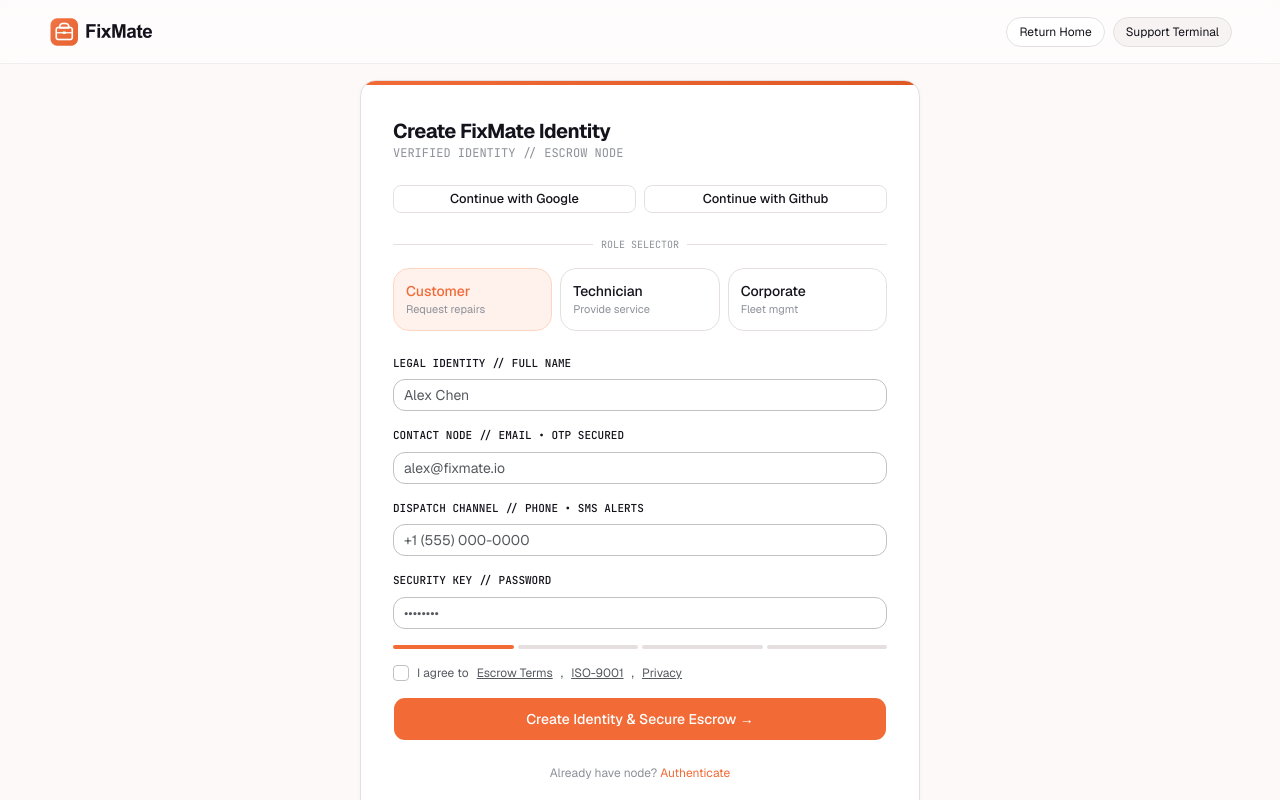
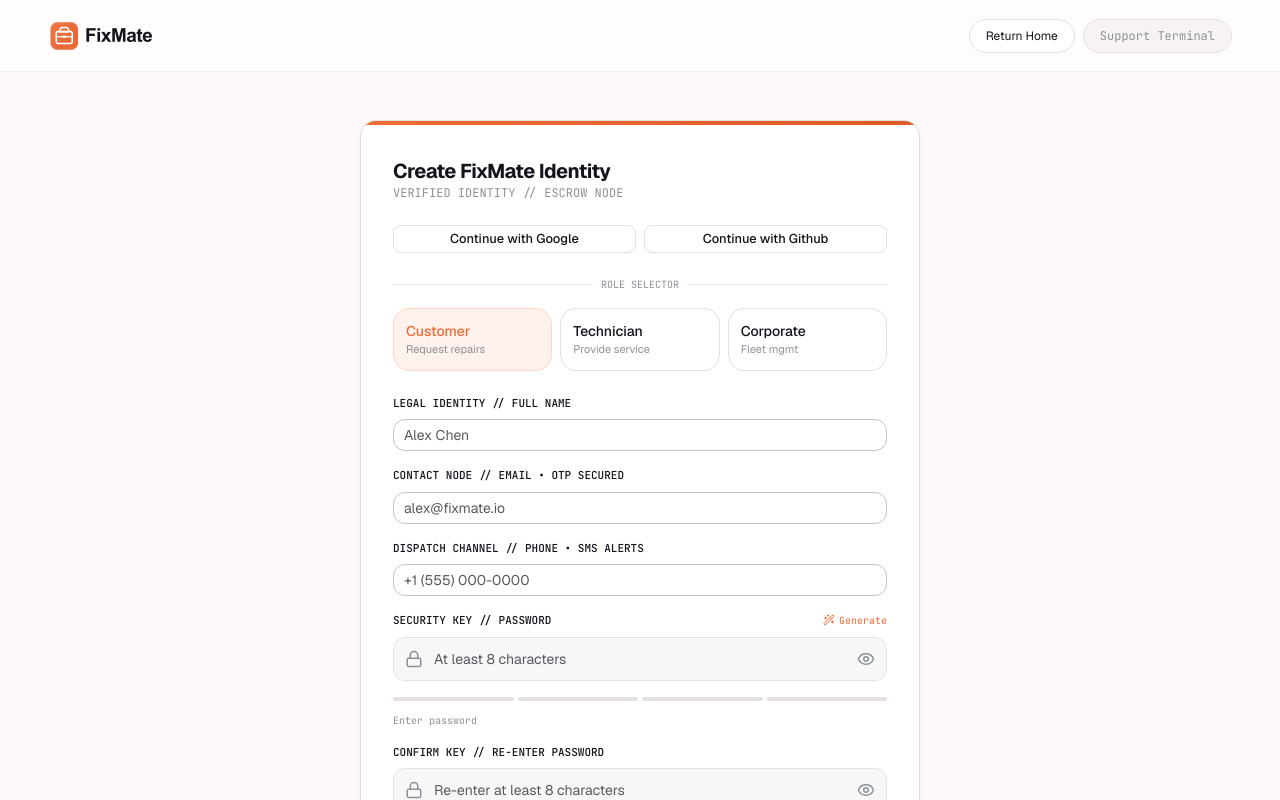
Before and after one commit to faaiisal/fixmate, a Next.js app: page /sign-up in a window 1280 px wide. Shown: the top 800 px of the page. Built offline with nearby package versions, Linux system fonts and the light colour scheme.

Commit message:
update once sign in and sign up page toggle

```diff
--- a/src/app/(auth)/layout.tsx
+++ b/src/app/(auth)/layout.tsx
@@ -1,16 +1,18 @@
 import Link from "next/link";
 import Image from "next/image";
-import { Footer } from "react-day-picker";
+import { Footer } from "@/components/shared/footer";
+
 export default function AuthLayout({ children }: { children: React.ReactNode }) {
   return (
     <div className="min-h-screen bg-[#FCF9F8] relative overflow-hidden flex flex-col">
-      {/* Ambient */}
+      {/* Ambient glows - same as all pages */}
       <div className="absolute inset-0 -z-10">
         <div className="absolute top-0 left-1/2 -translate-x-1/2 w-[800px] h-[600px] bg-[#F26A36]/5 rounded-full blur-[120px]" />
         <div className="absolute inset-0 opacity-[0.03]" style={{ backgroundImage: `radial-gradient(circle, #14121B 1px, transparent 1px)`, backgroundSize: `20px 20px` }} />
       </div>
-      <header className="h-16 flex items-center justify-between px-6 lg:px-12 border-b border-[#E5E0DF]/50 bg-white/50 backdrop-blur">
-        <div className="flex items-center gap-2">
+
+      {/* Header - same logo 120px as public navbar */}
+      <header className="h-[72px] flex items-center justify-between px-6 lg:px-12 border-b border-[#E5E0DF]/50 bg-white/50 backdrop-blur sticky top-0 z-30">
         <Link href="/" className="flex items-center gap-2 shrink-0 group" aria-label="FixMate Home">
           <Image
             src="/fixmate-logo.png"
@@ -21,14 +23,19 @@ export default function AuthLayout({ children }: { children: React.ReactNode })
             priority
           />
         </Link>
-        </div>
         <div className="flex items-center gap-2 text-xs">
-          <Link href="/" className="px-3 py-1.5 rounded-full border border-[#E5E0DF] bg-white">Return Home</Link>
-          <span className="px-3 py-1.5 rounded-full bg-[#F6F3F2] border border-[#E5E0DF]">Support Terminal</span>
+          <Link href="/" className="px-4 py-2 rounded-full border border-[#E5E0DF] bg-white hover:bg-[#F6F3F2] transition-colors">
+            Return Home
+          </Link>
+          <span className="px-4 py-2 rounded-full bg-[#F6F3F2] border border-[#E5E0DF] text-[#8C9098] font-mono">Support Terminal</span>
         </div>
       </header>
-      <main className="flex-1 flex items-center justify-center p-4">{children}</main>
-      <Footer/>
+
+      {/* Main content */}
+      <main className="flex-1 flex items-center justify-center p-4 py-12">{children}</main>
+
+      {/* Footer - same as all pages (marketing layout footer) */}
+      <Footer />
     </div>
   );
 }
--- a/src/app/(auth)/sign-in/page.tsx
+++ b/src/app/(auth)/sign-in/page.tsx
@@ -5,6 +5,7 @@ import { zodResolver } from "@hookform/resolvers/zod";
 import { signInSchema, SignInInput } from "@/lib/validations/auth.schema";
 import { Button } from "@/components/ui/button";
 import { Input } from "@/components/ui/input";
+import { PasswordInput } from "@/components/ui/password-input";
 import { CardContainer } from "@/components/ui/card-container";
 import { Form, FormControl, FormField, FormItem, FormLabel, FormMessage } from "@/components/ui/form";
 import { Checkbox } from "@/components/ui/checkbox";
@@ -47,7 +48,9 @@ export default function SignInPage() {
             <FormField control={form.control} name="password" render={({ field }) => (
               <FormItem>
                 <FormLabel className="text-[11px] font-mono">ACCESS_KEY // PASSWORD</FormLabel>
-                <FormControl><Input type="password" placeholder="••••••••" {...field} /></FormControl>
+                <FormControl>
+                  <PasswordInput placeholder="At least 8 characters" {...field} />
+                </FormControl>
                 <FormMessage />
               </FormItem>
             )} />
--- a/src/app/(auth)/sign-up/page.tsx
+++ b/src/app/(auth)/sign-up/page.tsx
@@ -1,23 +1,41 @@
 "use client";
 
-import { useForm } from "react-hook-form";
+import { useForm, useWatch } from "react-hook-form";
 import { zodResolver } from "@hookform/resolvers/zod";
 import { signUpSchema } from "@/lib/validations/auth.schema";
 import { Button } from "@/components/ui/button";
 import { Input } from "@/components/ui/input";
+import { PasswordInput } from "@/components/ui/password-input";
 import { CardContainer } from "@/components/ui/card-container";
 import { Form, FormControl, FormField, FormItem, FormLabel, FormMessage } from "@/components/ui/form";
 import { Checkbox } from "@/components/ui/checkbox";
 import Link from "next/link";
 import { useState } from "react";
+import { Wand2 } from "lucide-react";
 
 type FormValues = {
   name: string;
   email: string;
   phone?: string;
   password: string;
+  confirmPassword?: string;
   terms: boolean;
 };
+
+function generateStrongPassword() {
+  const chars = "ABCDEFGHIJKLMNOPQRSTUVWXYZabcdefghijklmnopqrstuvwxyz0123456789!@#$%";
+  let pwd = "";
+  // Ensure at least one letter and one number
+  pwd += "Aa1!";
+  for (let i = 0; i < 8; i++) {
+    pwd += chars.charAt(Math.floor(Math.random() * chars.length));
+  }
+  return pwd
+    .split("")
+    .sort(() => 0.5 - Math.random())
+    .join("")
+    .slice(0, 12);
+}
 
 export default function SignUpPage() {
   const [role, setRole] = useState<"customer" | "technician" | "corporate">("customer");
@@ -25,11 +43,29 @@ export default function SignUpPage() {
   const form = useForm<FormValues>({
     // eslint-disable-next-line @typescript-eslint/no-explicit-any
     resolver: zodResolver(signUpSchema as any) as any,
-    defaultValues: { name: "", email: "", phone: "", password: "", terms: false },
+    defaultValues: { name: "", email: "", phone: "", password: "", confirmPassword: "", terms: false },
   });
+
+  const passwordValue = useWatch({ control: form.control, name: "password" }) || "";
+
+  const getStrength = (pwd: string) => {
+    let score = 0;
+    if (pwd.length >= 8) score++;
+    if (/[A-Z]/.test(pwd)) score++;
+    if (/[0-9]/.test(pwd)) score++;
+    if (/[^A-Za-z0-9]/.test(pwd)) score++;
+    return score; // 0-4
+  };
+  const strength = getStrength(passwordValue as string);
 
   const onSubmit = (data: FormValues) => {
     console.log({ ...data, role });
+  };
+
+  const handleGenerate = () => {
+    const newPwd = generateStrongPassword();
+    form.setValue("password", newPwd, { shouldValidate: true });
+    form.setValue("confirmPassword", newPwd, { shouldValidate: true });
   };
 
   return (
@@ -87,19 +123,47 @@ export default function SignUpPage() {
                 <FormMessage />
               </FormItem>
             )} />
+
+            {/* Password with toggle + generate */}
             <FormField control={form.control} name="password" render={({ field }) => (
               <FormItem>
-                <FormLabel className="text-[11px] font-mono">SECURITY KEY // PASSWORD</FormLabel>
-                <FormControl><Input type="password" placeholder="••••••••" {...field} /></FormControl>
+                <div className="flex items-center justify-between">
+                  <FormLabel className="text-[11px] font-mono">SECURITY KEY // PASSWORD</FormLabel>
+                  <button type="button" onClick={handleGenerate} className="text-[10px] font-mono text-[#F26A36] hover:underline flex items-center gap-1">
+                    <Wand2 className="w-3 h-3" /> Generate
+                  </button>
+                </div>
+                <FormControl>
+                  <PasswordInput placeholder="At least 8 characters" {...field} />
+                </FormControl>
                 <div className="mt-2 grid grid-cols-4 gap-1">
-                  <div className="h-1 rounded-full bg-[#F26A36]" />
-                  <div className="h-1 rounded-full bg-[#E5E0DF]" />
-                  <div className="h-1 rounded-full bg-[#E5E0DF]" />
-                  <div className="h-1 rounded-full bg-[#E5E0DF]" />
+                  <div className={`h-1 rounded-full ${strength >= 1 ? "bg-[#F26A36]" : "bg-[#E5E0DF]"}`} />
+                  <div className={`h-1 rounded-full ${strength >= 2 ? "bg-[#F26A36]" : "bg-[#E5E0DF]"}`} />
+                  <div className={`h-1 rounded-full ${strength >= 3 ? "bg-[#F26A36]" : "bg-[#E5E0DF]"}`} />
+                  <div className={`h-1 rounded-full ${strength >= 4 ? "bg-[#10B981]" : "bg-[#E5E0DF]"}`} />
                 </div>
+                <p className="text-[10px] font-mono text-[#8C9098] mt-1">
+                  {strength === 0 && "Enter password"}
+                  {strength === 1 && "Weak • Add uppercase & number"}
+                  {strength === 2 && "Fair • Add symbol"}
+                  {strength === 3 && "Good • Add special char for strong"}
+                  {strength === 4 && "Strong • 12 chars with symbol"}
+                </p>
                 <FormMessage />
               </FormItem>
             )} />
+
+            {/* Confirm Password with toggle */}
+            <FormField control={form.control} name="confirmPassword" render={({ field }) => (
+              <FormItem>
+                <FormLabel className="text-[11px] font-mono">CONFIRM KEY // RE-ENTER PASSWORD</FormLabel>
+                <FormControl>
+                  <PasswordInput placeholder="Re-enter at least 8 characters" {...field} />
+                </FormControl>
+                <FormMessage />
+              </FormItem>
+            )} />
+
             <FormField control={form.control} name="terms" render={({ field }) => (
               <FormItem>
                 <div className="flex items-start gap-2">
--- /dev/null
+++ b/src/components/ui/password-input.tsx
@@ -0,0 +1,36 @@
+"use client";
+
+import * as React from "react";
+import { Eye, EyeOff, Lock } from "lucide-react";
+import { cn } from "@/lib/utils";
+import { Input } from "@/components/ui/input";
+
+type PasswordInputProps = React.ComponentProps<typeof Input> & {
+  placeholder?: string;
+};
+
+export function PasswordInput({ className, placeholder = "At least 8 characters", ...props }: PasswordInputProps) {
+  const [show, setShow] = React.useState(false);
+
+  return (
+    <div className="relative">
+      <div className="absolute inset-y-0 left-0 pl-3 flex items-center pointer-events-none text-[#8C9098]">
+        <Lock className="w-[18px] h-[18px]" />
+      </div>
+      <Input
+        type={show ? "text" : "password"}
+        placeholder={placeholder}
+        className={cn("pl-10 pr-10 h-11 bg-[#F7F7F8] border-[#E5E0DF] focus-visible:ring-[#F26A36]", className)}
+        {...props}
+      />
+      <button
+        type="button"
+        onClick={() => setShow(!show)}
+        className="absolute inset-y-0 right-0 pr-3 flex items-center text-[#8C9098] hover:text-[#14121B] transition-colors"
+        aria-label={show ? "Hide password" : "Show password"}
+      >
+        {show ? <EyeOff className="w-[18px] h-[18px]" /> : <Eye className="w-[18px] h-[18px]" />}
+      </button>
+    </div>
+  );
+}
--- a/src/lib/validations/auth.schema.ts
+++ b/src/lib/validations/auth.schema.ts
@@ -6,13 +6,22 @@ export const signInSchema = z.object({
   remember: z.boolean().optional(),
 });
 
-export const signUpSchema = z.object({
+export const signUpSchema = z
+  .object({
     name: z.string().min(2, "Name must be at least 2 characters"),
     email: z.string().email("Invalid email address"),
     phone: z.string().min(10, "Phone must be at least 10 digits").optional(),
-  password: z.string().min(8, "Password must be at least 8 characters").regex(/^(?=.*[A-Za-z])(?=.*\d)/, "Password must contain letter and number"),
+    password: z
+      .string()
+      .min(8, "Password must be at least 8 characters")
+      .regex(/^(?=.*[A-Za-z])(?=.*\d)/, "Password must contain letter and number"),
+    confirmPassword: z.string().min(8, "Confirm password must be at least 8 characters").optional(),
     role: z.enum(["customer", "technician", "admin"]).optional().default("customer"),
     terms: z.boolean().refine((v) => v === true, "You must accept terms"),
+  })
+  .refine((data) => !data.confirmPassword || data.password === data.confirmPassword, {
+    message: "Passwords do not match",
+    path: ["confirmPassword"],
   });
 
 export type SignInInput = z.infer<typeof signInSchema>;
```
Lines whose indentation alone changed are shown as unchanged.
